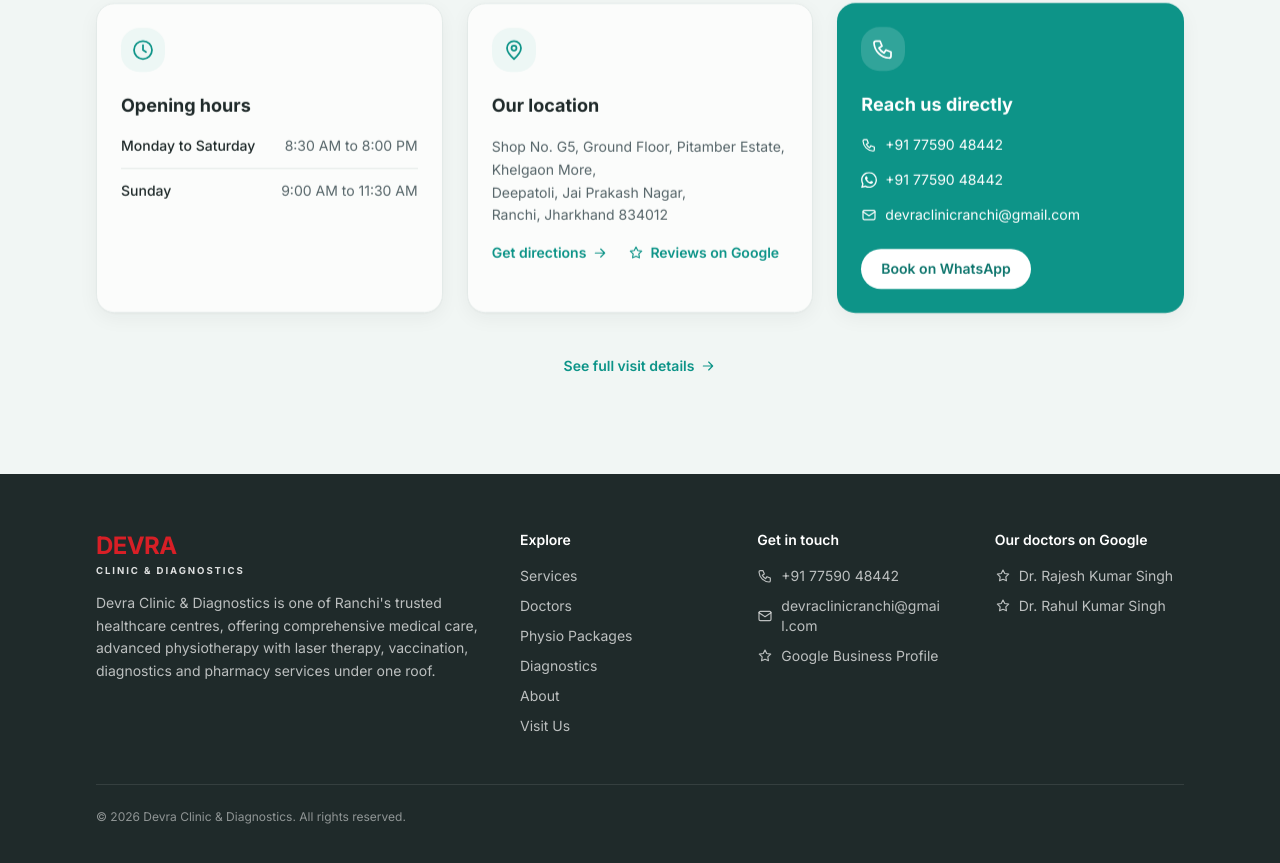
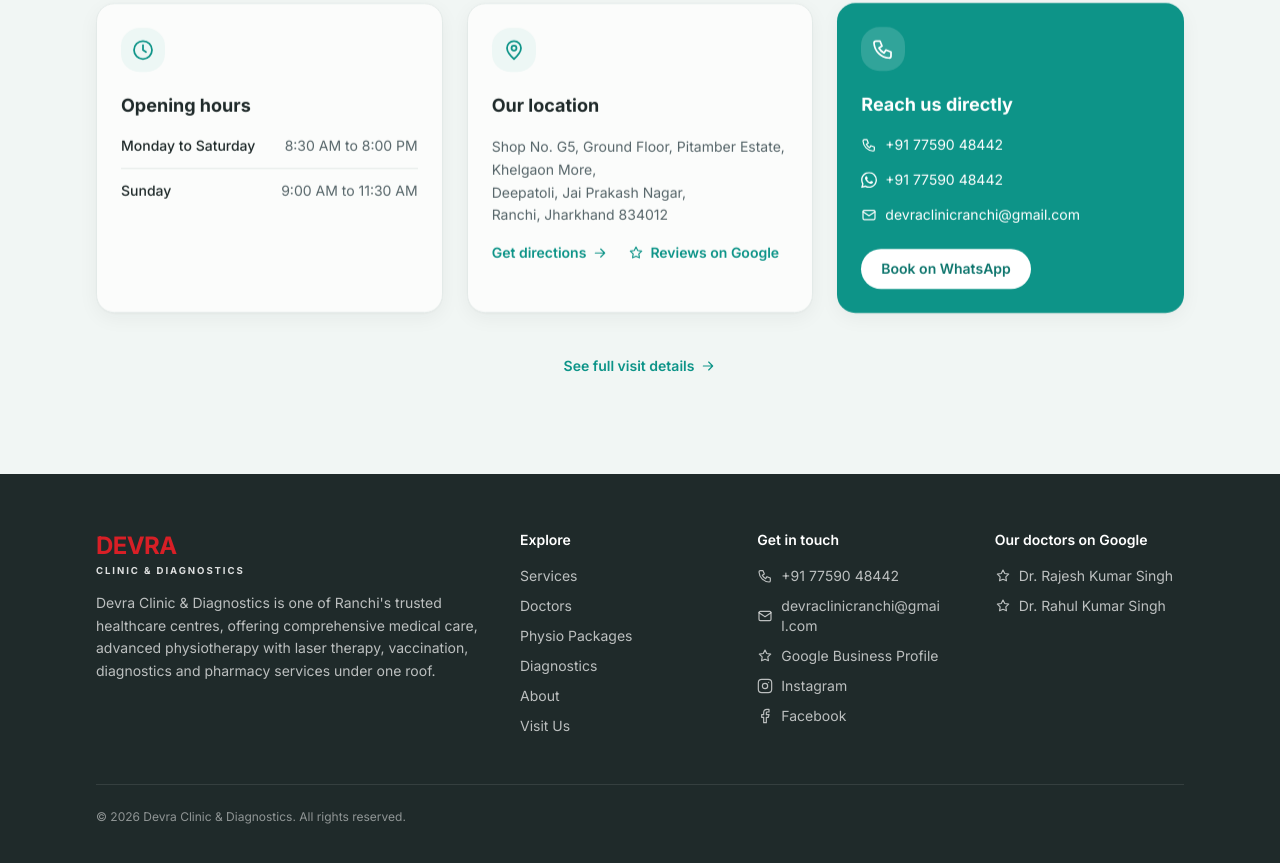
Before and after one commit to devraclinictech/devra-clinic-website, an Astro site: page / in a window 1280 px wide. Shown: the part 8661-9524 px from the top of the page. Built offline with nearby package versions, Linux system fonts and the light colour scheme; Astro itself is replaced by a stand-in of ours.

Commit message:
Add Instagram & Facebook links (footer + schema sameAs)
Co-Authored-By: Claude Opus 4.8 <noreply@anthropic.com>

```diff
--- a/src/components/sections/Footer.astro
+++ b/src/components/sections/Footer.astro
@@ -72,6 +72,21 @@ const doctorProfiles = doctors.filter((d) => d.profileHref);
 								<span>Google Business Profile</span>
 							</a>
 						</li>
+						{
+							clinic.socials.map((s) => (
+								<li>
+									<a
+										href={s.href}
+										target="_blank"
+										rel="noopener"
+										class="flex min-w-0 items-center gap-2 transition-colors hover:text-white"
+									>
+										<Icon name={s.icon} class="h-4 w-4 shrink-0" />
+										<span>{s.label}</span>
+									</a>
+								</li>
+							))
+						}
 					</ul>
 				</div>
 				{
--- a/src/components/ui/Icon.astro
+++ b/src/components/ui/Icon.astro
@@ -27,6 +27,8 @@ interface Props {
 		| "cross"
 		| "menu"
 		| "close"
+		| "instagram"
+		| "facebook"
 		| "arrow-right"
 		| "check";
 	class?: string;
@@ -70,6 +72,10 @@ const paths: Record<string, string> = {
 	cross: '<path d="M9 3h6v6h6v6h-6v6H9v-6H3V9h6z" />',
 	menu: '<path d="M4 7h16M4 12h16M4 17h16" />',
 	close: '<path d="M6 6l12 12M18 6 6 18" />',
+	instagram:
+		'<rect x="2" y="2" width="20" height="20" rx="5" /><circle cx="12" cy="12" r="4" /><path d="M17.5 6.5h.01" />',
+	facebook:
+		'<path d="M18 2h-3a5 5 0 0 0-5 5v3H7v4h3v8h4v-8h3l1-4h-4V7a1 1 0 0 1 1-1h3z" />',
 	"arrow-right": '<path d="M5 12h14M13 6l6 6-6 6" />',
 	check: '<path d="m5 13 4 4L19 7" />',
 };
--- a/src/data/site.ts
+++ b/src/data/site.ts
@@ -46,8 +46,19 @@ export const clinic = {
 	gmbHref: "https://share.google/SxnwrnPh3tk2O9hhB",
 	// Direct "write a review" link (opens the Google review dialog).
 	reviewHref: "https://g.page/r/CeUwtSv9ukpjEBM/review",
-	// Social profiles (added to schema sameAs). Paste Instagram/Facebook URLs.
-	socialLinks: [] as string[],
+	// Social profiles (shown in the footer and added to schema sameAs).
+	socials: [
+		{
+			label: "Instagram",
+			href: "https://www.instagram.com/devraclinicranchi/",
+			icon: "instagram",
+		},
+		{
+			label: "Facebook",
+			href: "https://www.facebook.com/p/DEVRA-Clinic-Diagnostics-61578279812684/",
+			icon: "facebook",
+		},
+	],
 	// Coordinates from the Google Maps listing (used in local-business schema).
 	geo: { latitude: 23.3890685, longitude: 85.3755347 },
 } as const;
--- a/src/layouts/Layout.astro
+++ b/src/layouts/Layout.astro
@@ -49,7 +49,7 @@ const clinicSchema = {
 	foundingDate: clinic.establishedYear,
 	priceRange: "₹₹",
 	currenciesAccepted: "INR",
-	sameAs: [clinic.gmbHref, ...clinic.socialLinks],
+	sameAs: [clinic.gmbHref, ...clinic.socials.map((s) => s.href)],
 	address: {
 		"@type": "PostalAddress",
 		streetAddress: fullStreet,
```
